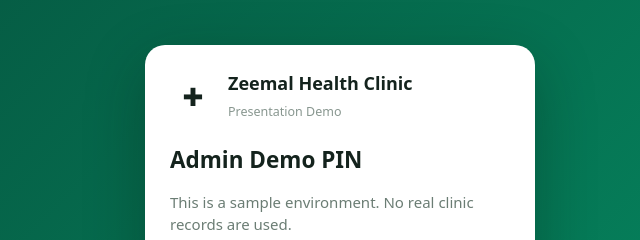
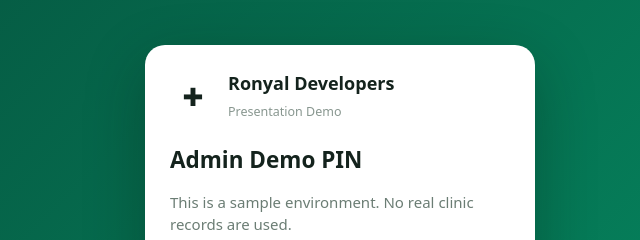
Before and after one commit to aryankhan1002/ZMS, an Electron app: page demo/index.html in a window 1280 px wide. Shown: the part 152-392 px from the top of the page, 300-940 px from the left. Drawn offline with Linux system fonts and the light colour scheme.

Commit message:
Update demo branding to Ronyal Developers

```diff
--- a/demo/index.html
+++ b/demo/index.html
@@ -2,7 +2,7 @@
 <html lang="en">
 <head>
 <meta charset="utf-8"><meta name="viewport" content="width=device-width,initial-scale=1">
-<meta name="theme-color" content="#047857"><title>Zeemal Health Clinic — Demo</title>
+<meta name="theme-color" content="#047857"><title>Ronyal Developers — Demo</title>
 <style>
 :root{--green:#047857;--green2:#059669;--bg:#f3f7f5;--ink:#14231d;--muted:#6b7d74;--line:#e2ebe6;--white:#fff;--red:#dc2626}
 *{box-sizing:border-box}body{margin:0;background:var(--bg);color:var(--ink);font:15px/1.45 system-ui,-apple-system,"Segoe UI",sans-serif}
@@ -18,9 +18,9 @@
 @media(max-width:420px){.formrow{grid-template-columns:1fr}.brand h1{font-size:16px}}
 </style></head>
 <body>
-<section id="login" class="login"><div class="loginbox"><div class="brand"><div class="logo">✚</div><div><h1>Zeemal Health Clinic</h1><small class="muted">Presentation Demo</small></div></div><h2 style="margin:22px 0 4px">Admin Demo PIN</h2><p class="muted">This is a sample environment. No real clinic records are used.</p><div class="field"><label>Enter 4-digit PIN</label><input id="pin" type="password" inputmode="numeric" maxlength="4" autocomplete="off" placeholder="••••"></div><p id="loginError" style="color:#dc2626;font-size:13px"></p><button onclick="login()">Sign in to demo</button><p class="muted" style="font-size:12px;margin-top:14px">Demo access only · Admin role · Sample data</p></div></section>
+<section id="login" class="login"><div class="loginbox"><div class="brand"><div class="logo">✚</div><div><h1>Ronyal Developers</h1><small class="muted">Presentation Demo</small></div></div><h2 style="margin:22px 0 4px">Admin Demo PIN</h2><p class="muted">This is a sample environment. No real clinic records are used.</p><div class="field"><label>Enter 4-digit PIN</label><input id="pin" type="password" inputmode="numeric" maxlength="4" autocomplete="off" placeholder="••••"></div><p id="loginError" style="color:#dc2626;font-size:13px"></p><button onclick="login()">Sign in to demo</button><p class="muted" style="font-size:12px;margin-top:14px">Demo access only · Admin role · Sample data</p></div></section>
 <div id="app" class="hidden">
-<header><div class="brand"><div class="logo">✚</div><div><h1>Zeemal Health Clinic</h1><small>Management System · Demo</small></div></div><div style="display:flex;gap:8px;align-items:center"><span class="pill">ADMIN DEMO</span><button class="secondary" onclick="logout()">Log out</button></div></header>
+<header><div class="brand"><div class="logo">✚</div><div><h1>Ronyal Developers</h1><small>Management System · Demo</small></div></div><div style="display:flex;gap:8px;align-items:center"><span class="pill">ADMIN DEMO</span><button class="secondary" onclick="logout()">Log out</button></div></header>
 <main><div class="banner"><b>Presentation Demo:</b> Sample data only. Separate from the live clinic system. Maximum 10 items, 5 customers and 10 bills. Changes stay in this browser and can be reset.</div>
 <div class="grid"><div class="stat"><small>Items in catalogue</small><strong id="itemCount">0 / 10</strong></div><div class="stat"><small>Customers</small><strong id="customerCount">0 / 5</strong></div><div class="stat"><small>Demo bills</small><strong id="billCount">0 / 10</strong></div><div class="stat"><small>Demo sales</small><strong id="salesTotal">Rs 0</strong></div></div>
 <nav class="tabs"><button class="active" data-tab="overview" onclick="showTab('overview',this)">Overview</button><button data-tab="items" onclick="showTab('items',this)">Items</button><button data-tab="customers" onclick="showTab('customers',this)">Customers</button><button data-tab="billing" onclick="showTab('billing',this)">Billing</button><button data-tab="reports" onclick="showTab('reports',this)">Reports</button></nav>
@@ -30,7 +30,7 @@
 <section id="billing" class="tab hidden"><div class="panel"><div class="panel-head"><h2>Create Demo Bill</h2><span class="pill">Sample only</span></div><div class="formrow"><div class="field"><label>Customer</label><select id="billCustomer"></select></div><div class="field"><label>Item</label><select id="billItem"></select></div><div class="field"><label>Quantity</label><input id="billQty" type="number" min="1" value="1"></div></div><p class="muted" id="billPreview" style="margin:12px 0">Select an item to view the total.</p><button onclick="createBill()">Create bill</button></div><div class="panel"><h2>Recent Demo Bills</h2><div class="tablewrap"><table><thead><tr><th>Bill</th><th>Customer</th><th>Date</th><th>Total</th></tr></thead><tbody id="billRows"></tbody></table></div></div></section>
 <section id="reports" class="tab hidden"><div class="panel"><h2>Demo Sales Summary</h2><p class="muted">This report contains only sample bills created in this browser.</p><div class="grid"><div class="stat"><small>Total demo bills</small><strong id="reportBills">0</strong></div><div class="stat"><small>Total demo sales</small><strong id="reportSales">Rs 0</strong></div></div></div></section>
 <div class="panel" style="display:flex;justify-content:space-between;align-items:center;gap:12px;flex-wrap:wrap"><div><b>Reset presentation data</b><div class="muted">Restore the original fictional sample data.</div></div><button class="danger" onclick="resetDemo()">Reset demo</button></div>
-</main><footer>Zeemal Health Clinic · Independent Presentation Demo · Not for real clinic operations</footer></div>
+</main><footer>Ronyal Developers · Independent Presentation Demo · Not for real clinic operations</footer></div>
 <div id="modal" class="modal"><div class="dialog"><h2 id="modalTitle">Add</h2><div id="modalBody"></div><div class="dialogfoot"><button class="secondary" onclick="closeModal()">Cancel</button><button onclick="saveModal()">Save</button></div></div></div>
 <script>
 const DEMO_PIN='0000';
@@ -39,7 +39,7 @@
 function loadData(){try{return JSON.parse(localStorage.getItem('zeemal_demo_data'))||structuredClone(seed)}catch(e){return JSON.parse(JSON.stringify(seed))}}
 function saveData(){localStorage.setItem('zeemal_demo_data',JSON.stringify(data));render()}
 function money(n){return 'Rs '+Number(n||0).toLocaleString('en-PK')}
-function login(){if(document.getElementById('pin').value===DEMO_PIN){sessionStorage.setItem('zeemal_demo_login','1');document.getElementById('login').classList.add('hidden');document.getElementById('app').classList.remove('hidden');render()}else document.getElementById('loginError').textContent='Incorrect demo username or password.'}
+function login(){if(document.getElementById('pin').value===DEMO_PIN){sessionStorage.setItem('zeemal_demo_login','1');document.getElementById('login').classList.add('hidden');document.getElementById('app').classList.remove('hidden');render()}else document.getElementById('loginError').textContent='Incorrect PIN. Please try again.'}
 function logout(){sessionStorage.removeItem('zeemal_demo_login');document.getElementById('app').classList.add('hidden');document.getElementById('login').classList.remove('hidden')}
 function showTab(id,btn){document.querySelectorAll('.tab').forEach(x=>x.classList.add('hidden'));document.getElementById(id).classList.remove('hidden');document.querySelectorAll('.tabs button').forEach(x=>x.classList.remove('active'));if(btn)btn.classList.add('active');else{let b=document.querySelector('[data-tab="'+id+'"]');if(b)b.classList.add('active')}if(id==='billing')fillBilling()}
 function render(){document.getElementById('itemCount').textContent=data.items.length+' / 10';document.getElementById('customerCount').textContent=data.customers.length+' / 5';document.getElementById('billCount').textContent=data.bills.length+' / 10';let total=data.bills.reduce((s,b)=>s+b.total,0);document.getElementById('salesTotal').textContent=money(total);document.getElementById('reportBills').textContent=data.bills.length;document.getElementById('reportSales').textContent=money(total);
```
